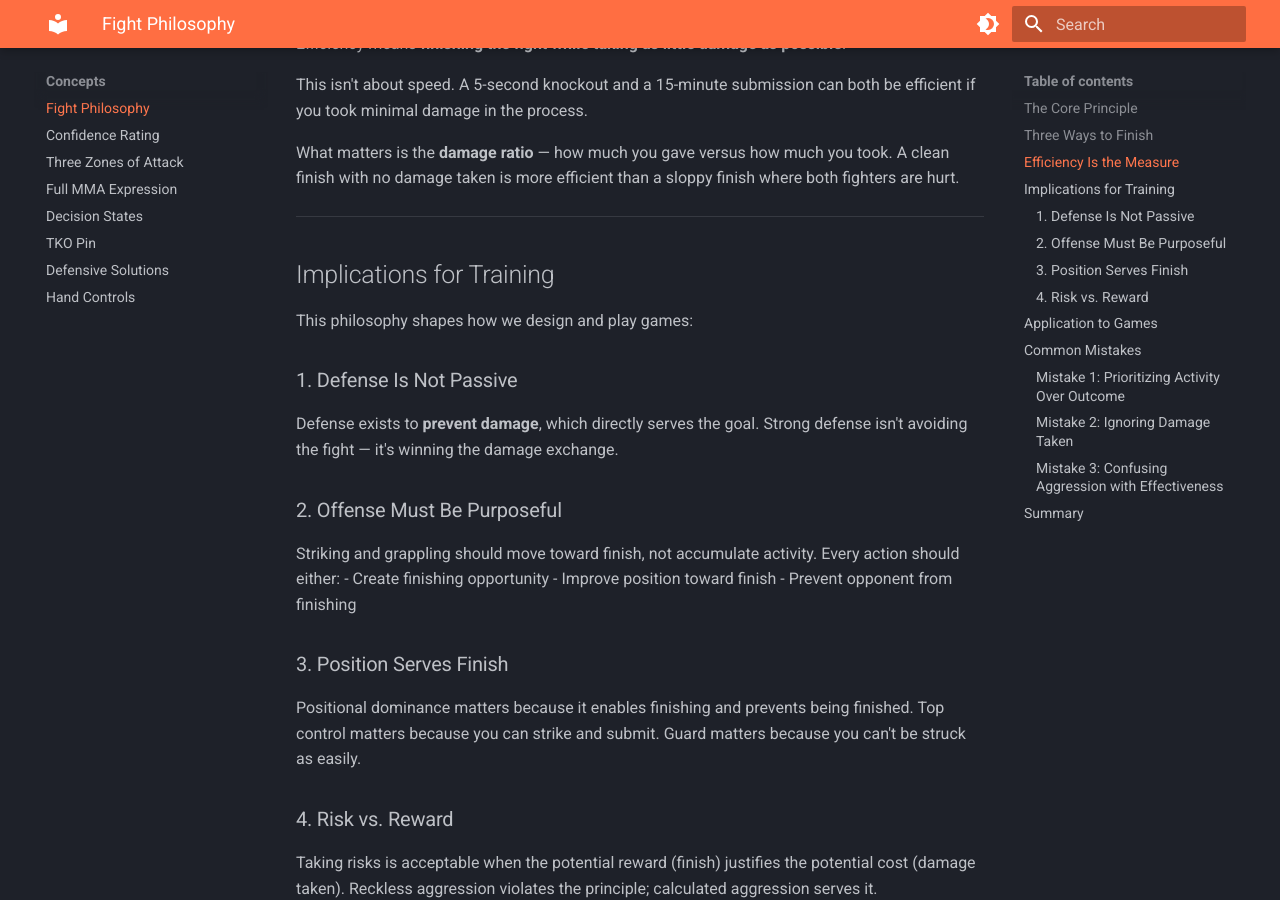
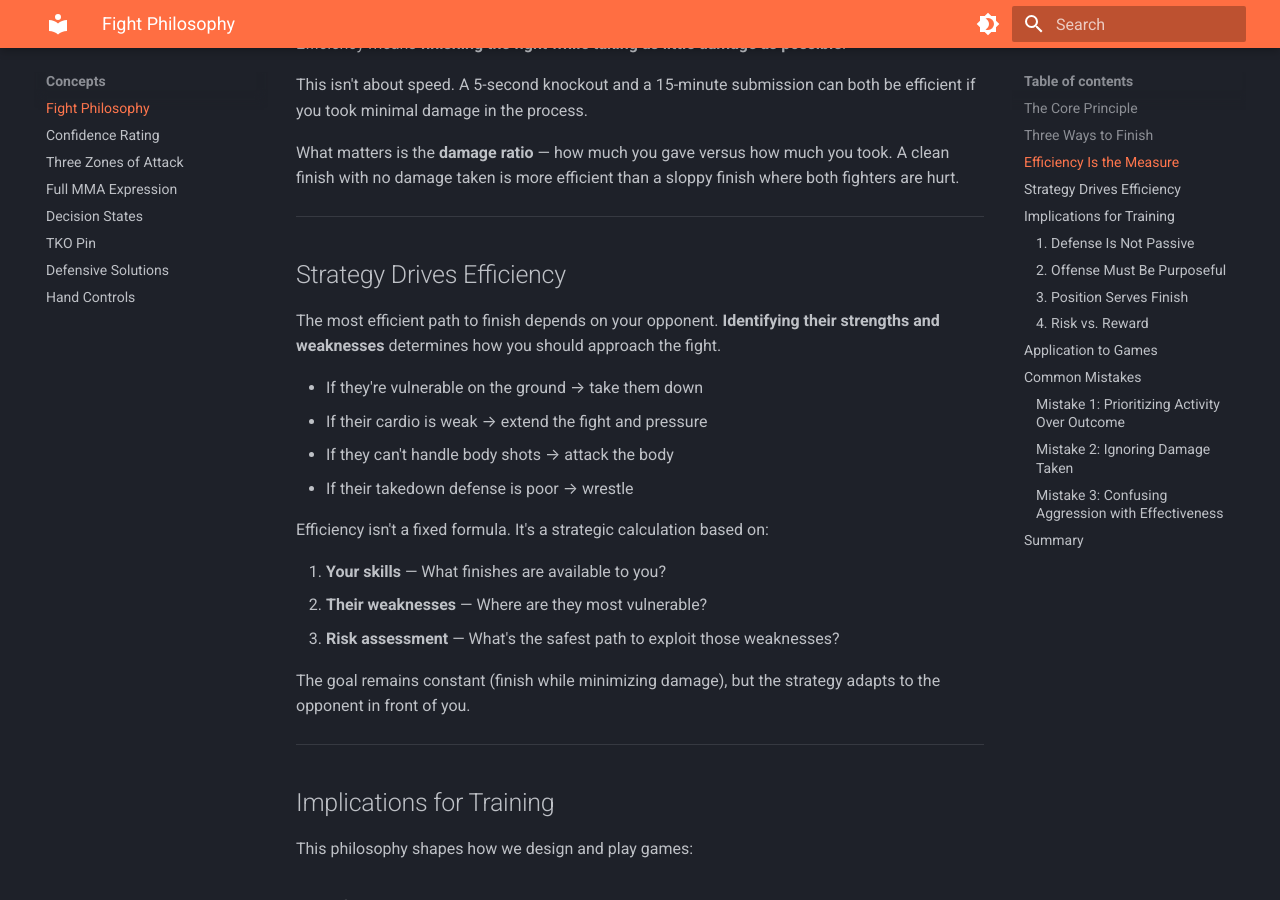
Before and after one commit to ACalienes/Ecological-MMA-Game-System, an MkDocs documentation site: the page built from docs/concepts/fight-philosophy.md, in a window 1280 px wide and 900 px high, scrolled down 1101 px. Built offline with MkDocs 1.6.1 and Material for MkDocs 9.7.7, drawn with Linux system fonts in a browser that asks for light colours.

Commit message:
Add strategy section to Fight Philosophy - opponent analysis drives efficiency

```diff
--- a/docs/concepts/fight-philosophy.md
+++ b/docs/concepts/fight-philosophy.md
@@ -34,6 +34,25 @@ Efficiency means **finishing the fight while taking as little damage as possible
 This isn't about speed. A 5-second knockout and a 15-minute submission can both be efficient if you took minimal damage in the process.
 
 What matters is the **damage ratio** — how much you gave versus how much you took. A clean finish with no damage taken is more efficient than a sloppy finish where both fighters are hurt.
+
+---
+
+## Strategy Drives Efficiency
+
+The most efficient path to finish depends on your opponent. **Identifying their strengths and weaknesses** determines how you should approach the fight.
+
+- If they're vulnerable on the ground → take them down
+- If their cardio is weak → extend the fight and pressure
+- If they can't handle body shots → attack the body
+- If their takedown defense is poor → wrestle
+
+Efficiency isn't a fixed formula. It's a strategic calculation based on:
+
+1. **Your skills** — What finishes are available to you?
+2. **Their weaknesses** — Where are they most vulnerable?
+3. **Risk assessment** — What's the safest path to exploit those weaknesses?
+
+The goal remains constant (finish while minimizing damage), but the strategy adapts to the opponent in front of you.
 
 ---
 
```
